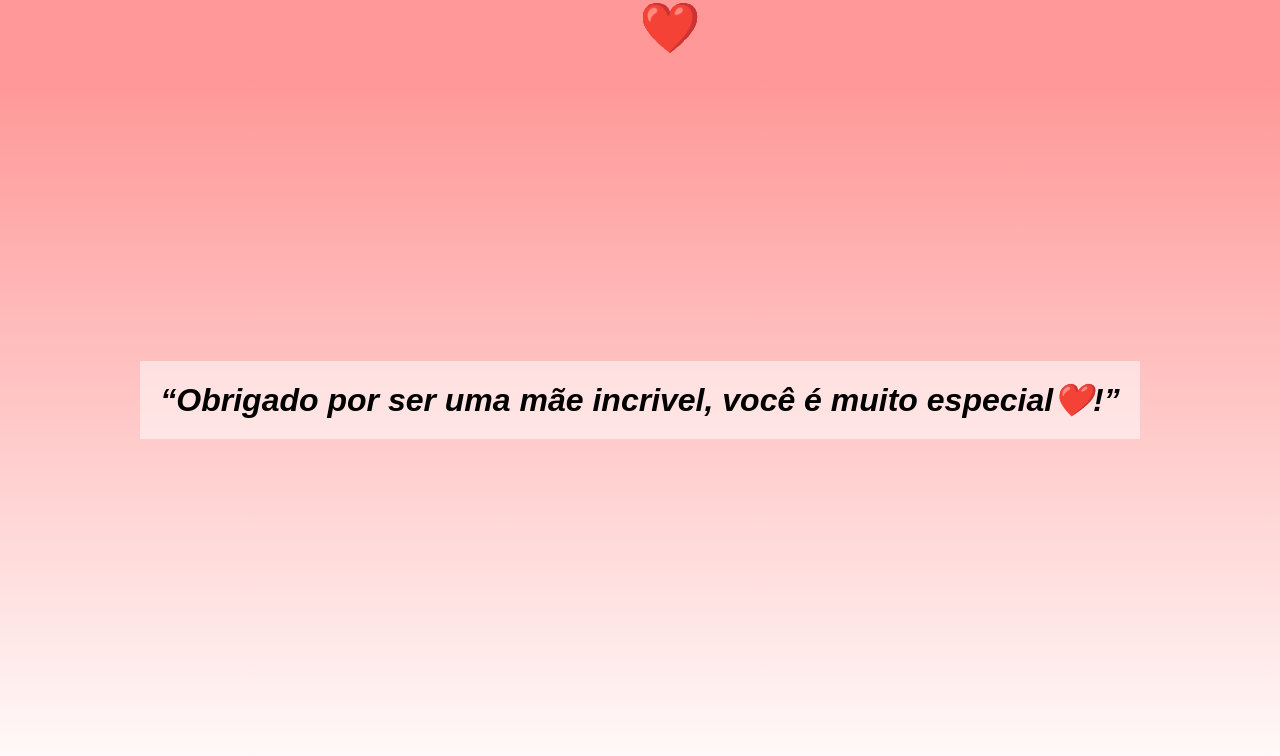
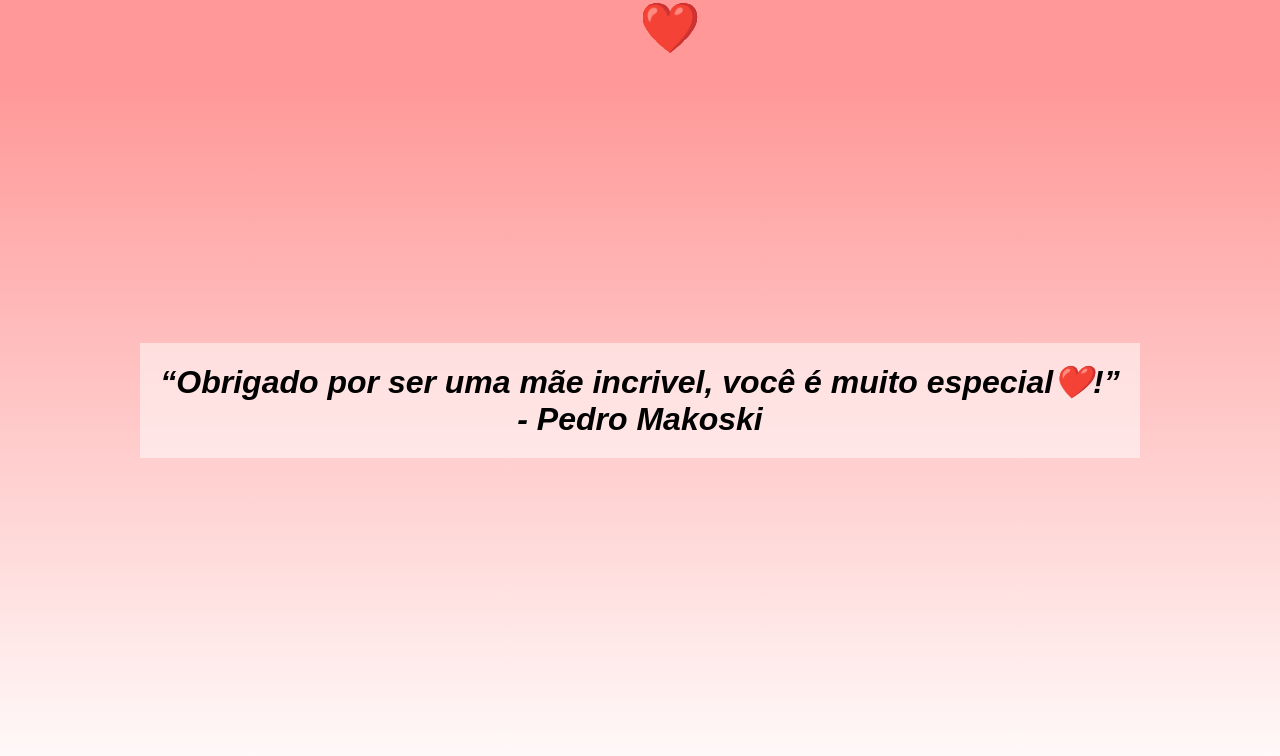
Before and after one commit to pedro-makoski/clone-tabnews, a Next.js app: page / in a window 1280 px wide. Shown: the top 756 px of the page. Built offline with nearby package versions, Linux system fonts and the light colour scheme.

Commit message:
Add: Name of author

```diff
--- a/pages/index.js
+++ b/pages/index.js
@@ -1,6 +1,6 @@
 function Home() {
     return <>
-        <h1><q>Obrigado por ser uma mãe incrivel, você é muito especial❤️!</q></h1>
+        <h1><q>Obrigado por ser uma mãe incrivel, você é muito especial❤️!</q><br></br>- Pedro Makoski</h1>
         <div className="hearts">
             <span>❤️</span>
             <span>❤️</span>
```
